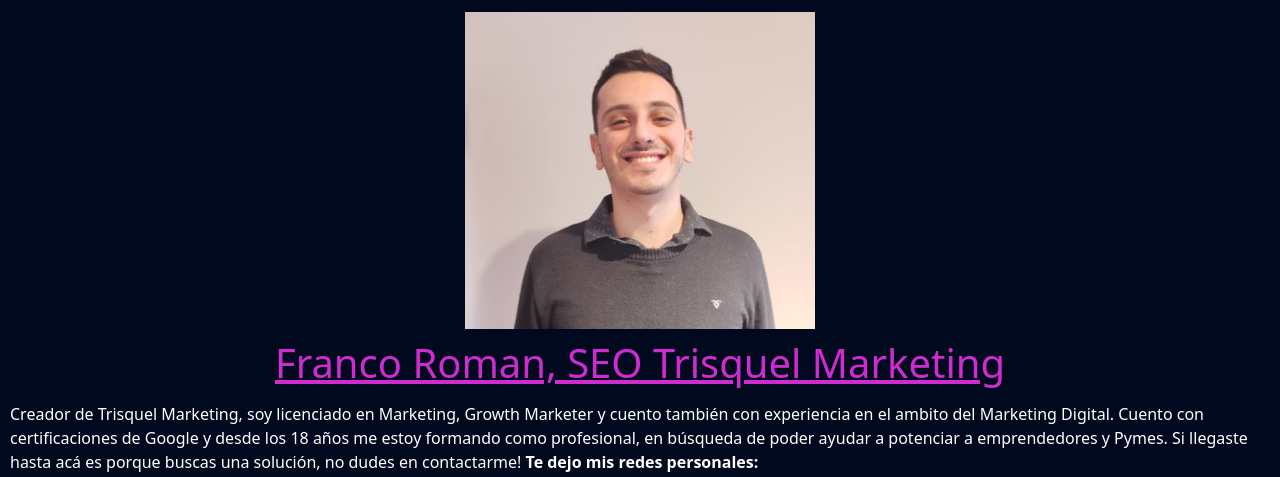
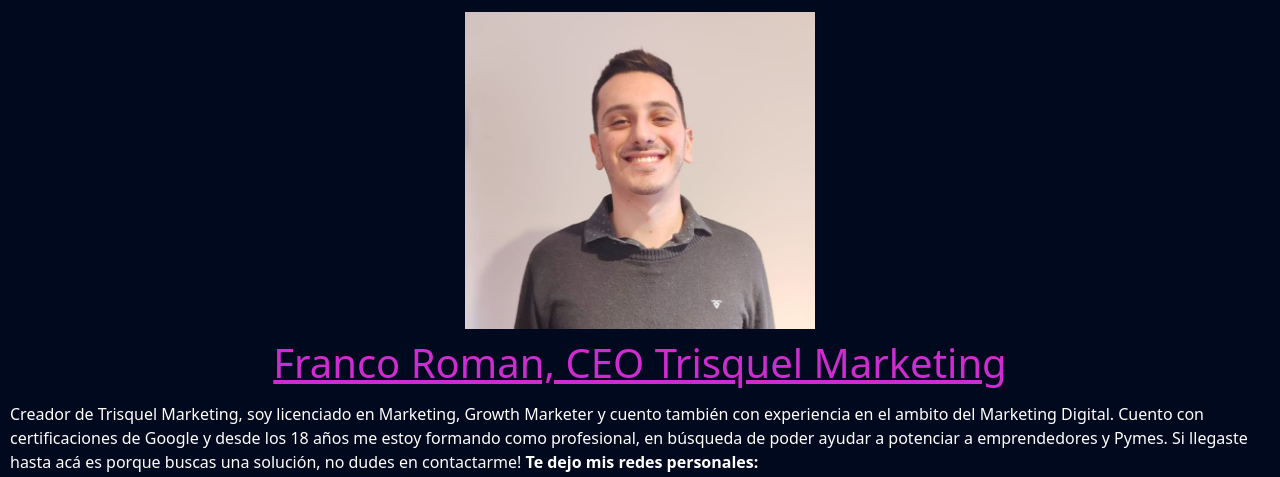
Before and after one commit to Franco-Roman/desafio-proyecto, a website: page html/nosotros.html in a window 1280 px wide. Shown: the part 143-620 px from the top of the page. Drawn offline with nearby package versions, Linux system fonts and the light colour scheme.

Commit message:
correcion nosotros

```diff
--- a/html/nosotros.html
+++ b/html/nosotros.html
@@ -86,7 +86,7 @@
 
     <img class="francoRoman" src="../images/francoRoman.jpg" alt="Foto Franco Roman" width="350px">
 
-    <h1 class="presentacionPersonal"> Franco Roman, SEO Trisquel Marketing </h1>
+    <h1 class="presentacionPersonal"> Franco Roman, CEO Trisquel Marketing </h1>
 
     <p class="presentacionPropia">
 
```
